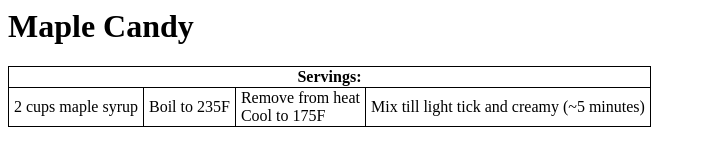
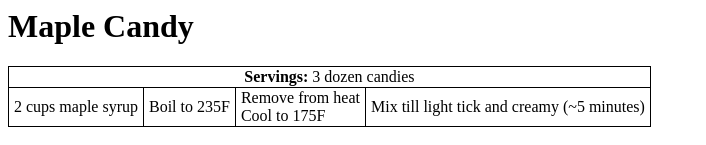
Before and after one commit to Gorloth/recipies, a plain HTML site: page outputs/maple_candy.html in a window 1280 px wide. Shown: the top 145 px of the page, without its empty margins (0-706 px from the left). Drawn offline with Linux system fonts and the light colour scheme.

Commit message:
add servings to maple candy

```diff
--- a/outputs/maple_candy.html
+++ b/outputs/maple_candy.html
@@ -2,7 +2,7 @@
 <title>Maple Candy</title>
 <h1>Maple Candy</h1>
 <table>
-<td colspan="4", style="text-align: center;"><b>Servings:</b> </td>
+<td colspan="4", style="text-align: center;"><b>Servings:</b> 3 dozen candies</td>
 <tr>
 <td colspan="1">2 cups maple syrup</td>
 <td rowspan="1">Boil to 235F</td>
```
Also changed, not shown: inputs/maple_candy.txt.
